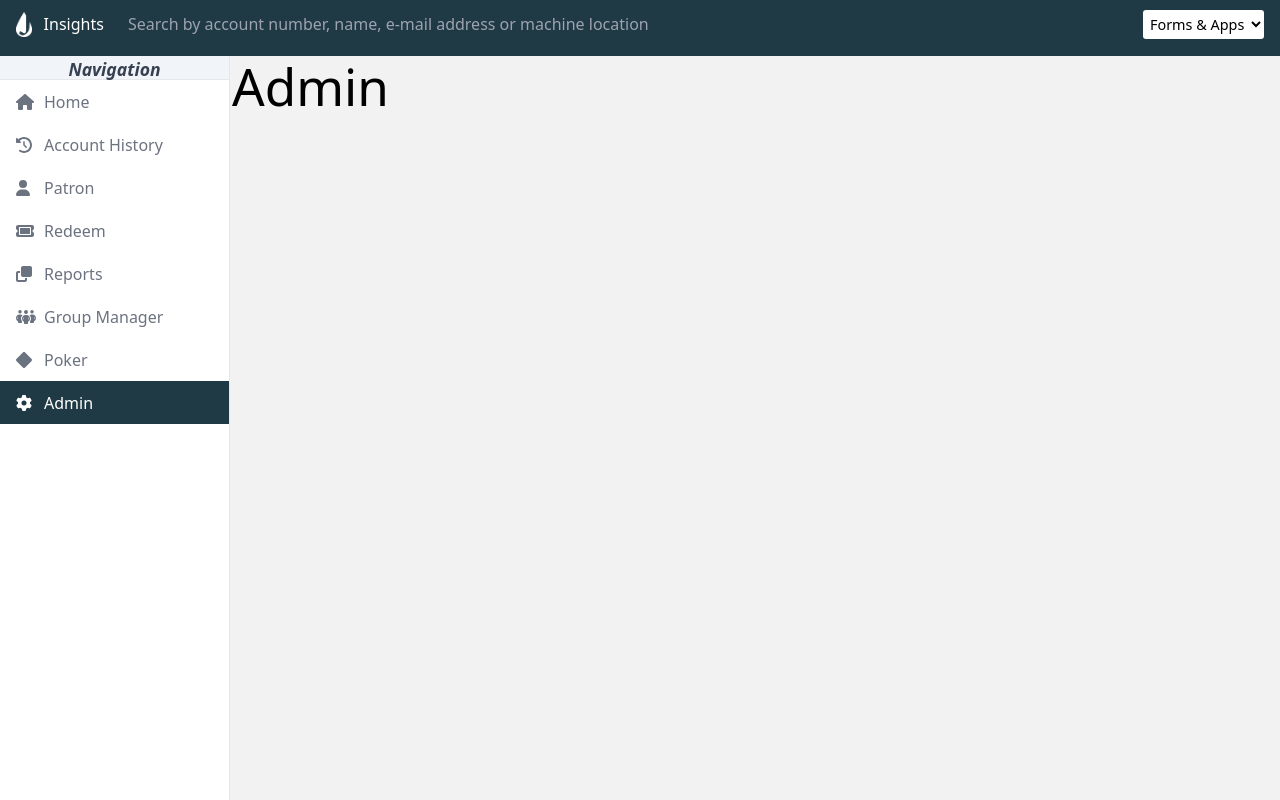
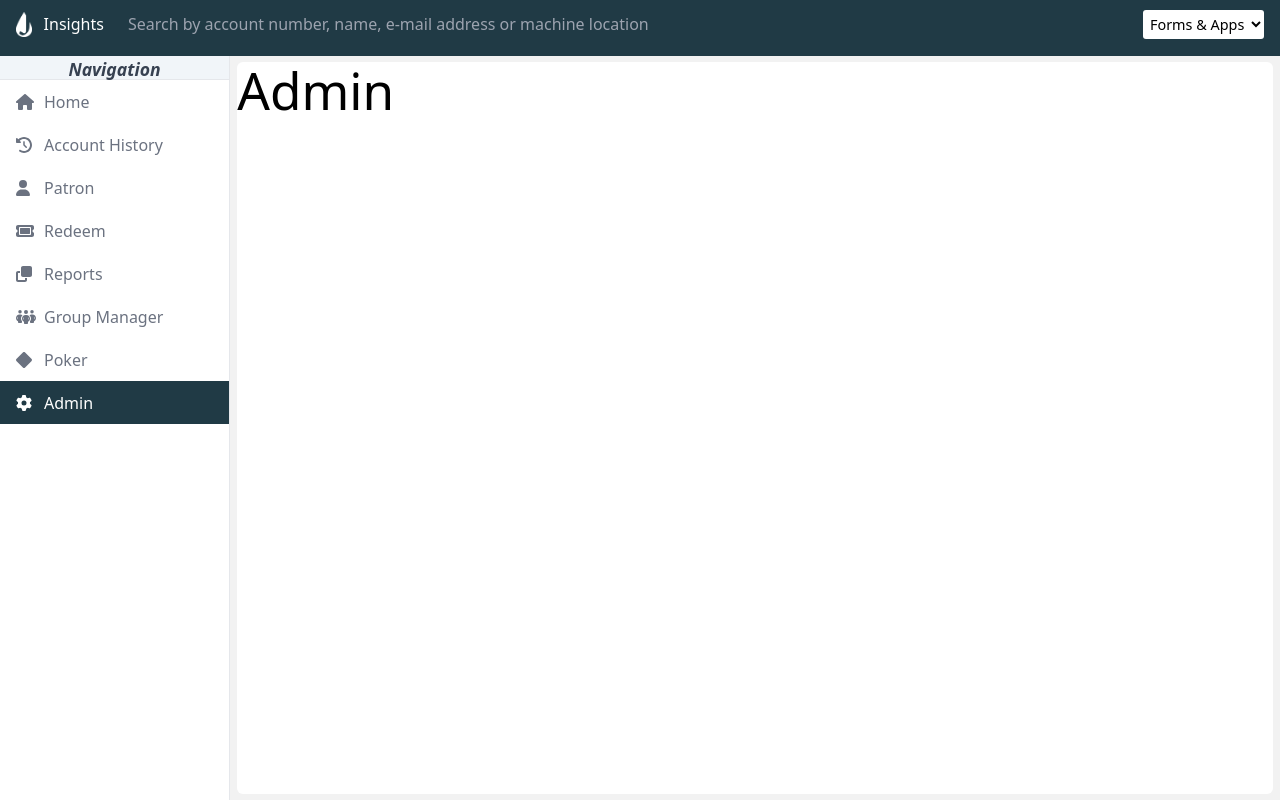
Before and after one commit to IsidroPaniagua07/insights-v2, a React (Vite) app: page /admin in a window 1280 px wide. Built offline with nearby package versions, Linux system fonts and the light colour scheme.

Commit message:
added content layout css

```diff
--- a/src/components/Layout/Layout.css
+++ b/src/components/Layout/Layout.css
@@ -26,8 +26,18 @@
 
   .content {
     flex: 1;
+    display: flex;
+    flex-direction: column;
+    justify-content: center;
+    align-items: center;
     padding: 2px;
     background-color: #F2F2F2;
     color:black;
     overflow-y: auto; /* Optional: scroll content if it overflows */
   }
+
+  .content > div {
+    height: 99%;
+    width: 99%;
+    background-color: white;
+  }
--- a/src/routes/Admin/Admin.jsx
+++ b/src/routes/Admin/Admin.jsx
@@ -2,7 +2,7 @@
 
 const Admin = () => {
     return (
-        <div>
+        <div className="flex h-full w-full rounded-md">
             <h1>Admin</h1>
         </div>
     )
```
